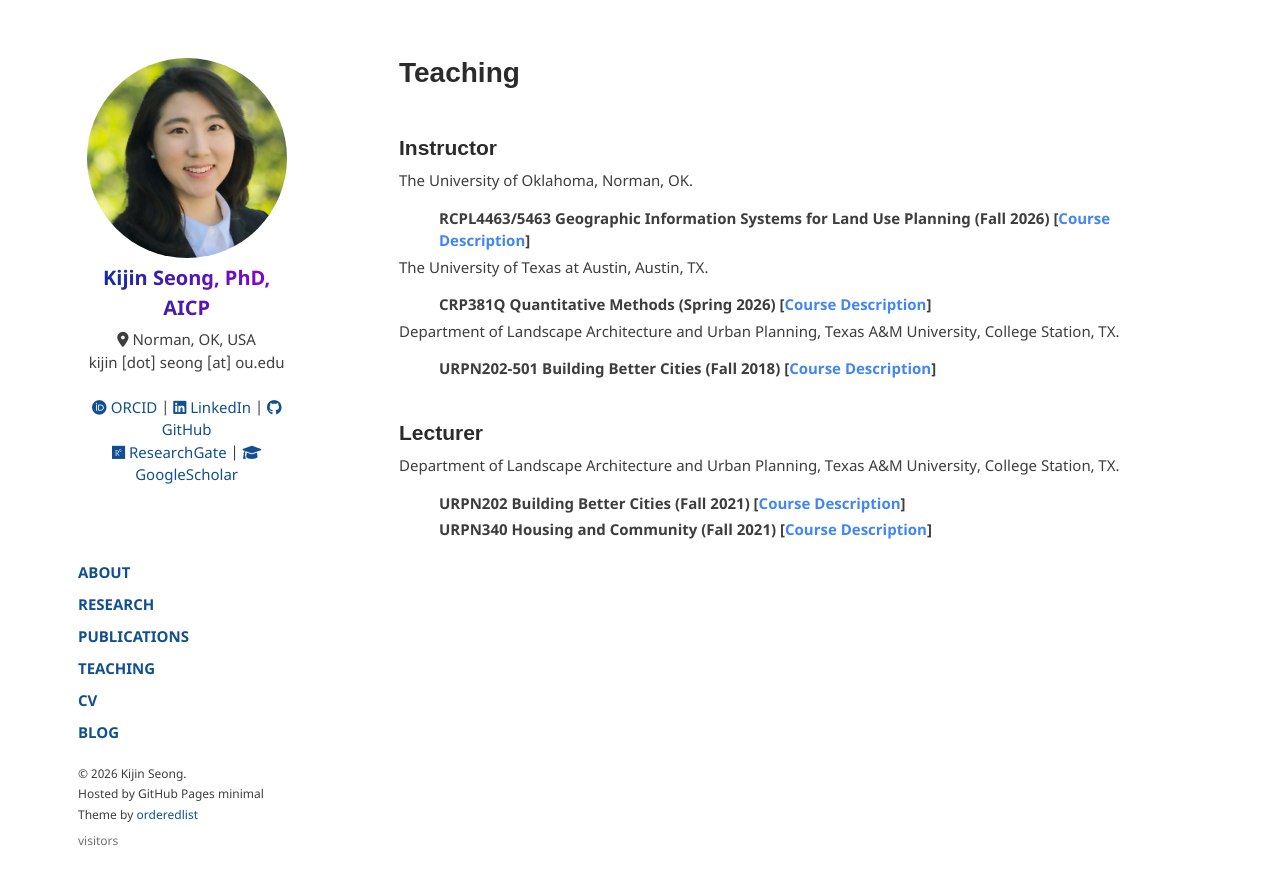
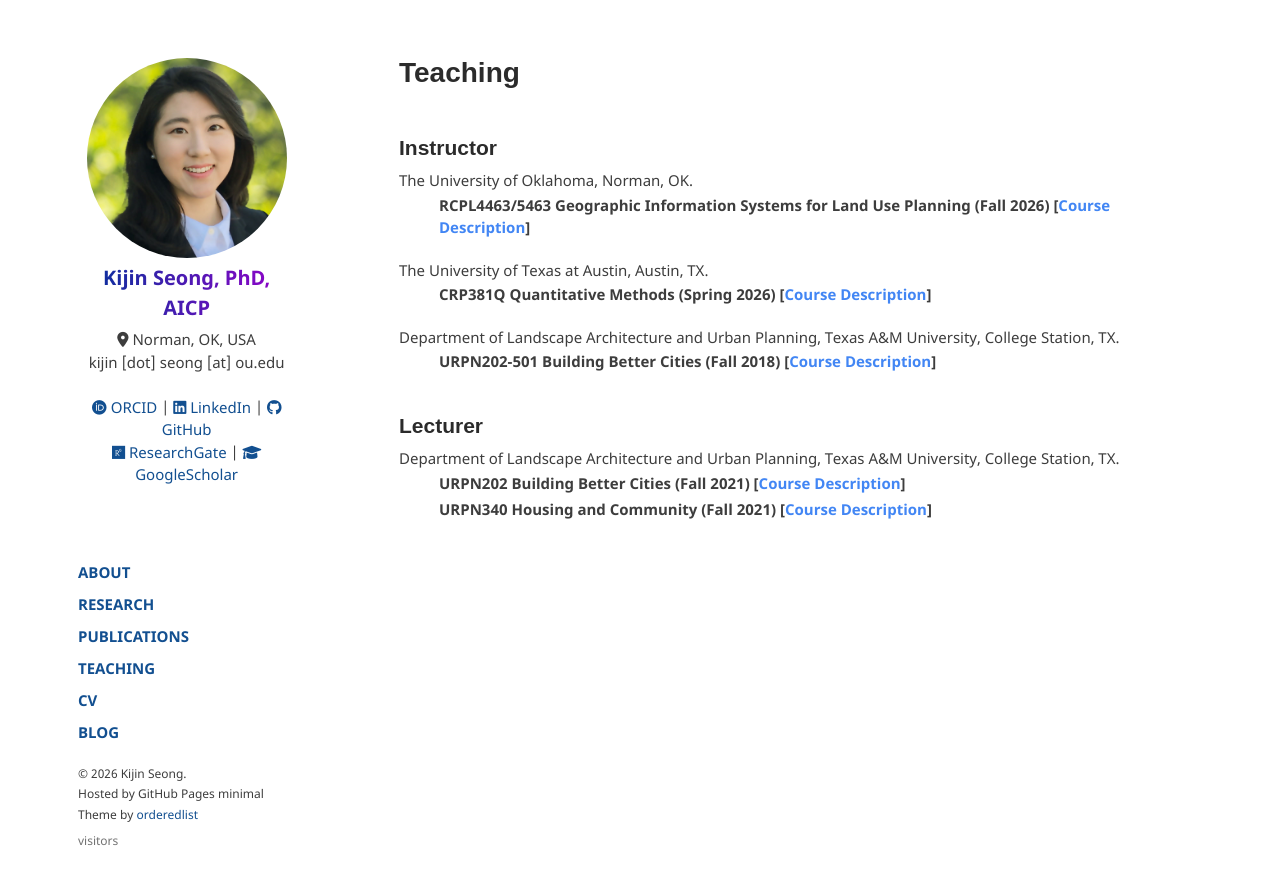
Before and after one commit to kijinseong/kijinseong.github.io, a Jekyll site: the page built from pages/teaching.md, in a window 1280 px wide. Shown: the top 884 px of the page. Built offline with Jekyll 4.4.1, drawn with Linux system fonts in a browser that asks for light colours; comment, search, counter and statistics services are not loaded.

Commit message:
Teaching change

```diff
--- a/assets/css/style.scss
+++ b/assets/css/style.scss
@@ -273,3 +273,14 @@ footer {
   font-size: 15px;
   margin: 0 0 4px 0;
 }
+
+// 소속 기관 줄 — 아래 여백은 좁게(바로 아래 과목과 붙임),
+// 위 여백은 넓게(앞 그룹과 분리)
+.institution {
+  margin: 20px 0 2px 0;
+}
+
+// h2 바로 다음에 오는 기관 줄은 위 여백 제거
+h2 + .institution {
+  margin-top: 0;
+}
--- a/pages/teaching.md
+++ b/pages/teaching.md
@@ -8,7 +8,7 @@ permalink: /teaching/
 <br />
 
 <h2>Instructor</h2>
-<p>The University of Oklahoma, Norman, OK.</p>
+<p class="institution">The University of Oklahoma, Norman, OK.</p>
 
 <p class="course-item">
     <b>RCPL4463/5463 Geographic Information Systems for Land Use Planning (Fall 2026)
@@ -25,7 +25,7 @@ permalink: /teaching/
     <br><br>
 </div>
 
-<p>The University of Texas at Austin, Austin, TX.</p>
+<p class="institution">The University of Texas at Austin, Austin, TX.</p>
 
 <p class="course-item">
     <b>CRP381Q Quantitative Methods (Spring 2026)
@@ -40,7 +40,7 @@ permalink: /teaching/
     <br><br>
 </div>
 
-<p>Department of Landscape Architecture and Urban Planning, Texas A&M University, College Station, TX.</p>
+<p class="institution">Department of Landscape Architecture and Urban Planning, Texas A&M University, College Station, TX.</p>
 
 <p class="course-item">
     <b>URPN202-501 Building Better Cities (Fall 2018)
@@ -58,7 +58,7 @@ permalink: /teaching/
 
 <h2>Lecturer</h2>
 
-<p>Department of Landscape Architecture and Urban Planning, Texas A&M University, College Station, TX.</p>
+<p class="institution">Department of Landscape Architecture and Urban Planning, Texas A&M University, College Station, TX.</p>
 
 <p class="course-item">
     <b>URPN202 Building Better Cities (Fall 2021)
```
